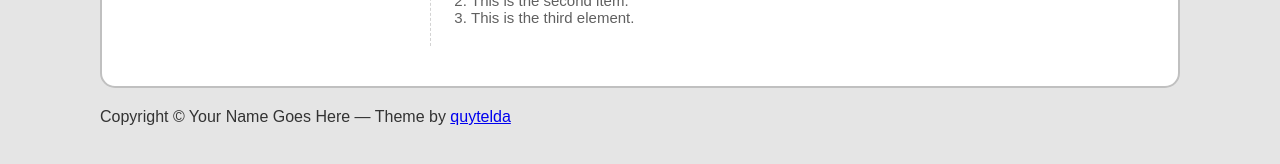
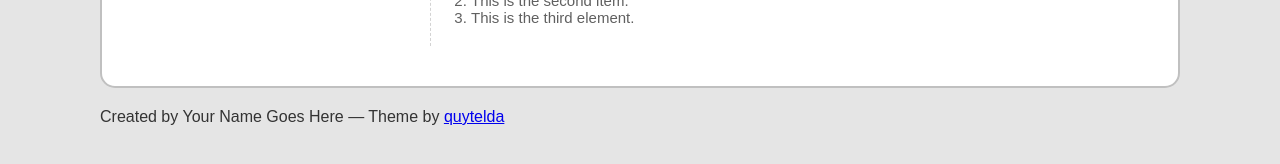
Before and after one commit to quytelda/jekyll-theme-kernel, a Jekyll site: the page built from index.md, in a window 1280 px wide. Shown: the part 591-755 px from the top of the page. Built offline with Jekyll 4.4.1, drawn with Linux system fonts in a browser that asks for light colours; our own code applies the rules of GitHub Pages for plain Markdown files.

Commit message:
Change copyright line to 'created by' to avoid copyright complications.

```diff
--- a/_includes/footer.html
+++ b/_includes/footer.html
@@ -1,4 +1,4 @@
 <footer>
-	Copyright © {{ site.author }} &mdash;
+	Created by {{ site.author }} &mdash;
 	Theme by <a href="https://github.com/quytelda">quytelda</a>
 </footer>
```
